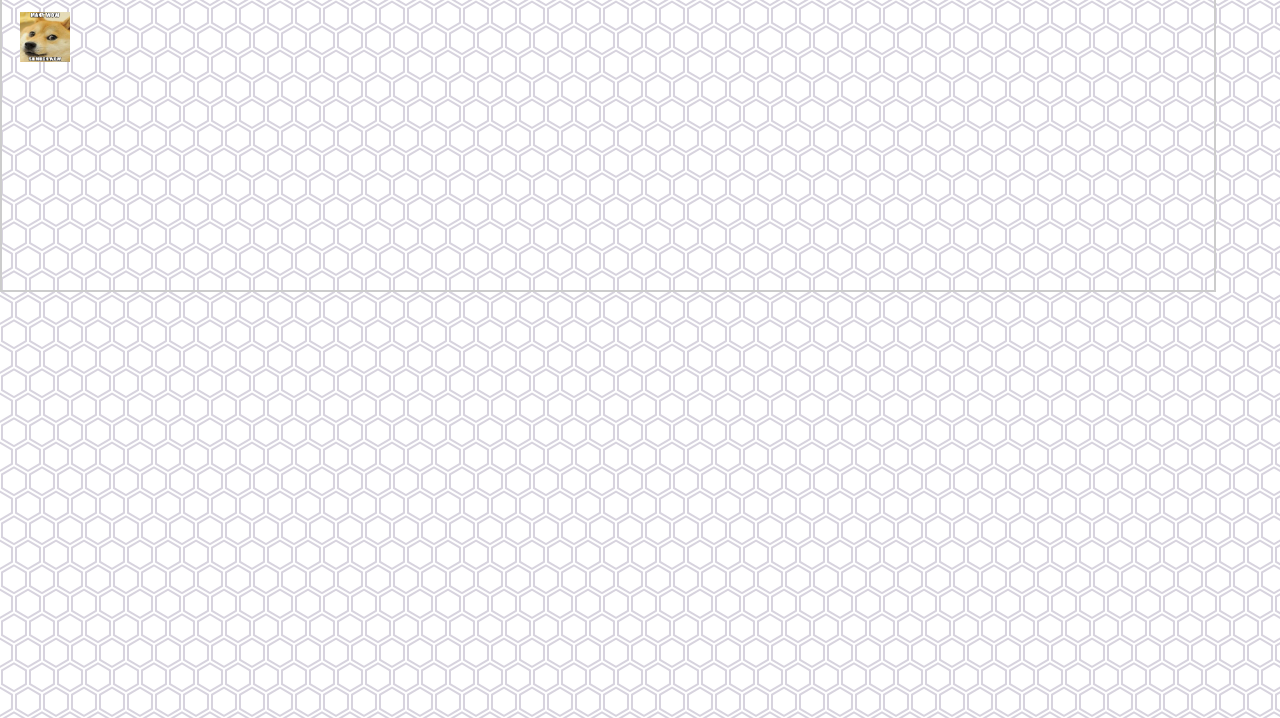
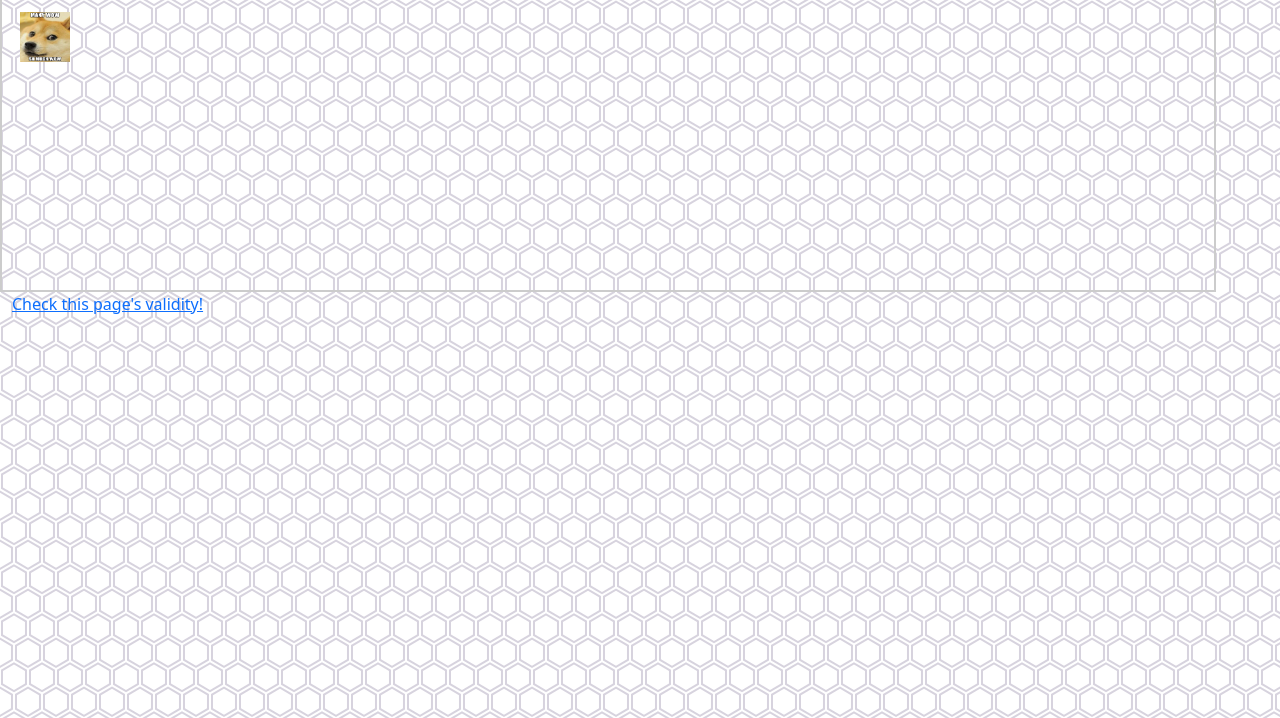
Before and after one commit to BharatVerma77/asdwd, a plain HTML site: page index.html in a window 1280 px wide. Shown: the part 82-800 px from the top of the page. Drawn offline with nearby package versions, Linux system fonts and the light colour scheme.

Commit message:
Update index.html

```diff
--- a/index.html
+++ b/index.html
@@ -75,6 +75,8 @@
     <p id="greetingOutput"></p>
   </div> -->
 
+  <a href="https://validator.w3.org/nu/?showsource=yes&doc=https%3A%2F%2Fbarrycumbie.github.io%2Furban-giggle%2F" target="_blank">Check this page's validity!</a>
+
 
 
 
```
